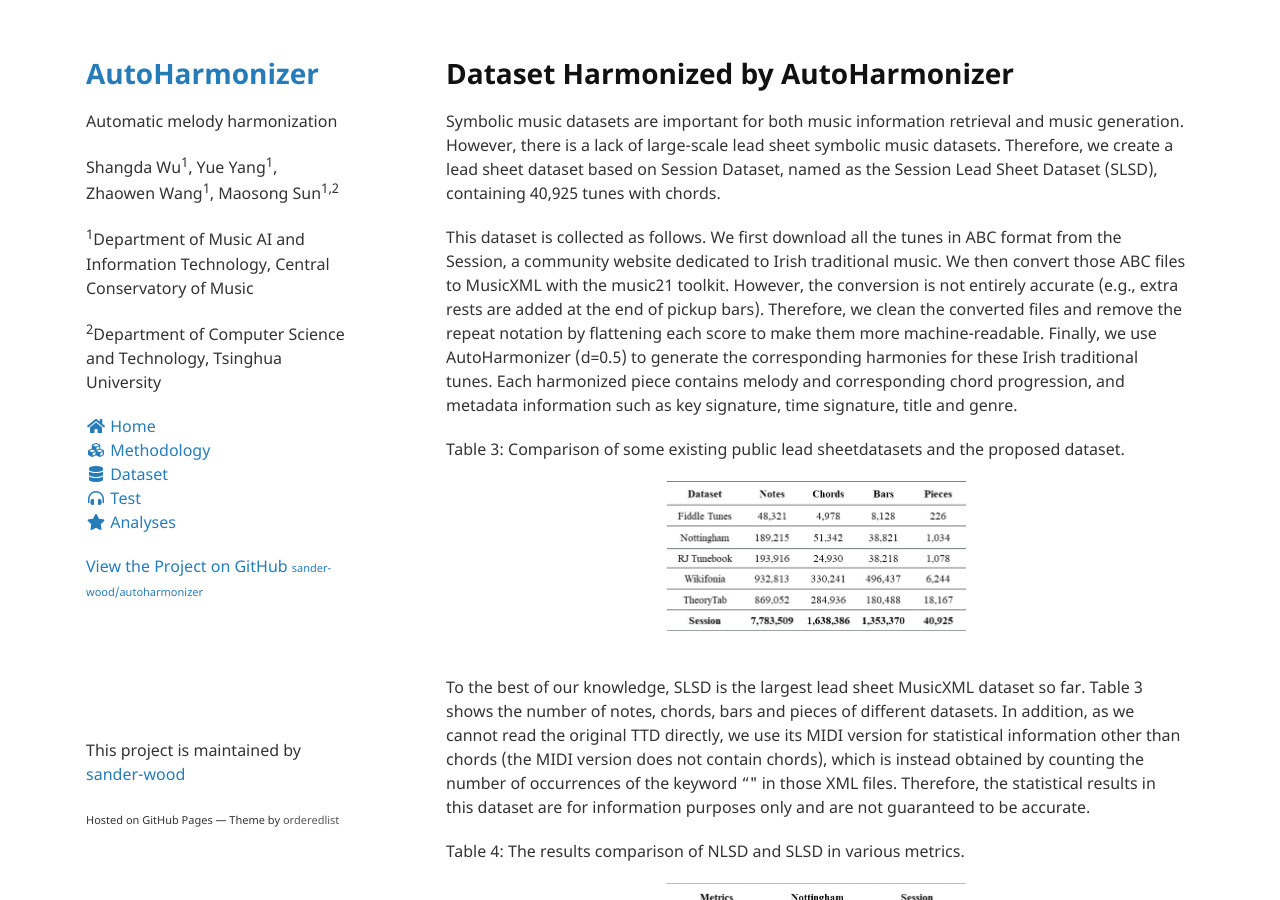
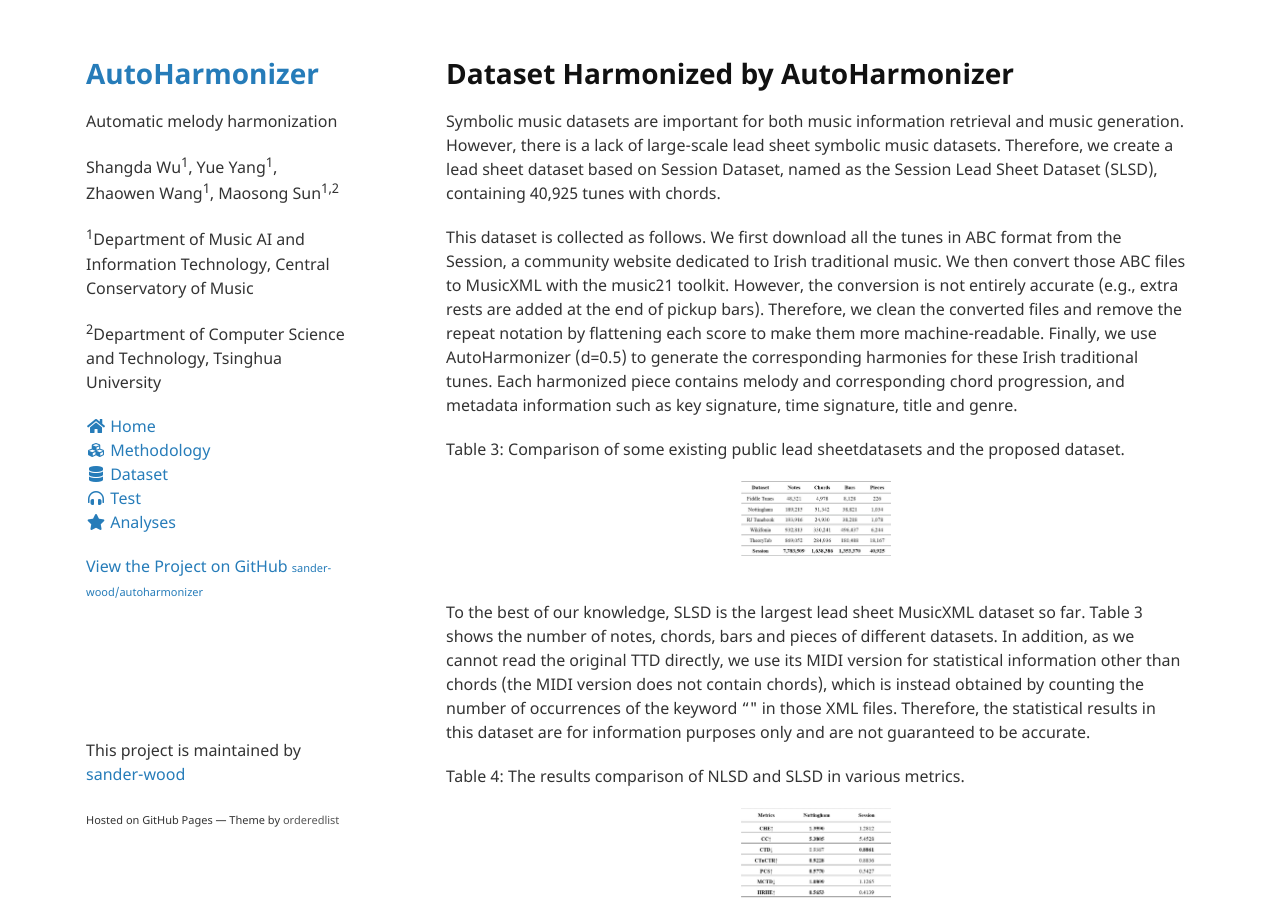
Before and after one commit to sander-wood/autoharmonizer, a Jekyll site: the page built from dataset.md, in a window 1280 px wide and 900 px high. Built offline with Jekyll 4.4.1, drawn with Linux system fonts in a browser that asks for light colours; nearby versions of some CDN libraries.

Commit message:
Update dataset.md

```diff
--- a/dataset.md
+++ b/dataset.md
@@ -11,14 +11,14 @@ This dataset is collected as follows. We first download all the tunes in ABC for
 
 Table 3: Comparison of some existing public lead sheetdatasets and the proposed dataset.
 <br>
-<center><img src="figs/tbl3.jpg" alt="table3" style="zoom:50%"></center>
+<center><img src="figs/tbl3.jpg" alt="table3" style="zoom:25%"></center>
 <br>
 
 To the best of our knowledge, SLSD is the largest lead sheet MusicXML dataset so far. Table 3 shows the number of notes, chords, bars and pieces of different datasets. In addition, as we cannot read the original TTD directly, we use its MIDI version for statistical information other than chords (the MIDI version does not contain chords), which is instead obtained by counting the number of occurrences of the keyword "<chord>" in those XML files. Therefore, the statistical results in this dataset are for information purposes only and are not guaranteed to be accurate.
 
 Table 4: The results comparison of NLSD and SLSD in various metrics.
 <br>
-<center><img src="figs/tbl4.jpg" alt="table4" style="zoom:50%"></center>
+<center><img src="figs/tbl4.jpg" alt="table4" style="zoom:25%"></center>
 <br>
 
 The SLSD can be used but not limited to the following research topics including: 1) harmonic study, 2) ethnomusicological study, 3) melody harmonization and 4) melody generation based on chords. Although the chords are machine-generated, the AutoHarmonizer is closer to human-composed chord progressions than other melody harmonization systems, as it takes into account harmonic rhythms. In addition, given that Ireland and Britain share a very similar cultural background, using the AutoHarmonizer trained on NLSD to produce the chord progressions for the Session Dataset would be more in keeping with its melodic style. For intuitive comparison, Table 4 gives the results of NLSD and SLSD in each metric. We suggest using this dataset for pre-training and later fine-tuning on a dataset like NLSD to further improve the performance of deep learning models.
```
